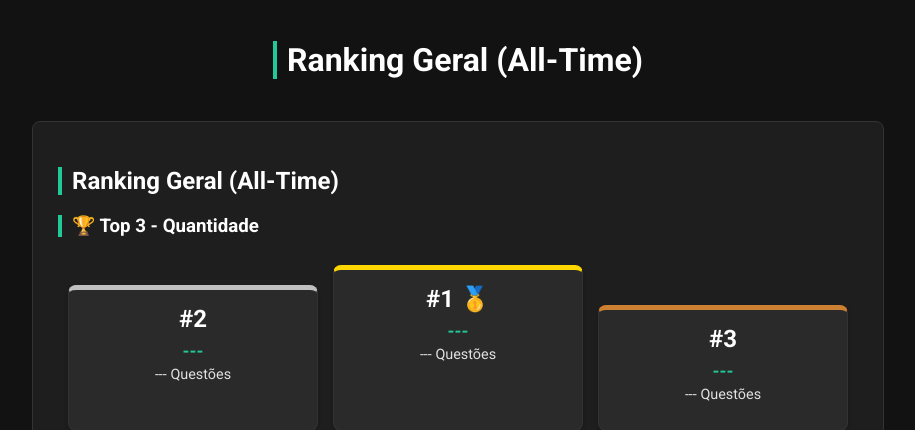
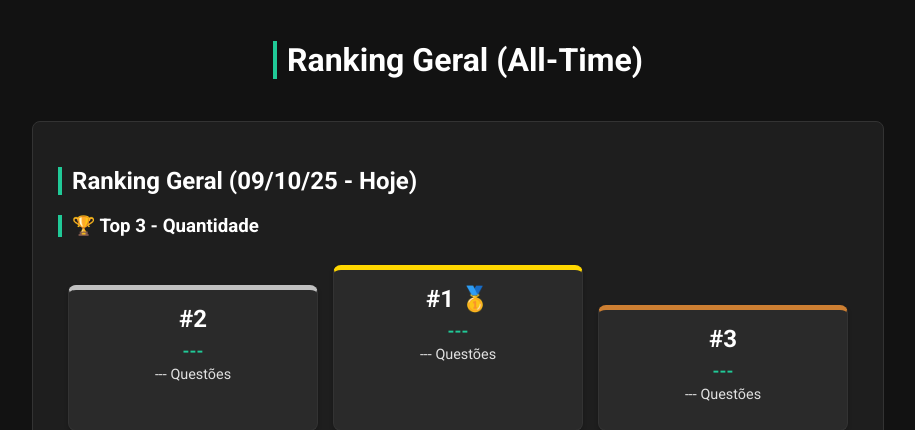
Before and after one commit to jvsouza01/mentoria-odisseia, a Flask app: page /ranking-geral in a window 1280 px wide. Shown: the top 430 px of the page, without its empty margins (182-1097 px from the left). Run offline with Flask 3, Linux system fonts and the light colour scheme; data that the repository does not hold is empty.

Commit message:
ajuste ranking geral

```diff
--- a/templates/ranking_geral.html
+++ b/templates/ranking_geral.html
@@ -11,7 +11,7 @@
 
     <div class="container" style="flex-direction: column; align-items: center; gap: 30px;">
         <section id="card-ranking-geral" class="ranking-section" style="width: 100%; max-width: 800px;">
-            <h2>Ranking Geral (All-Time)</h2>
+            <h2>Ranking Geral (09/10/25 - Hoje)</h2>
 
             <h3>🏆 Top 3 - Quantidade</h3>
             <div class="ranking-podium" id="podium-quantidade-geral">
```
